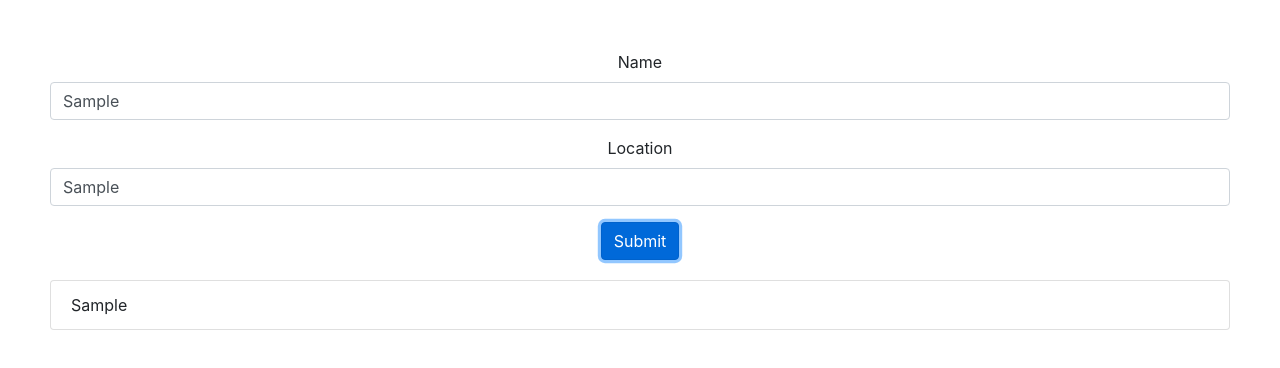
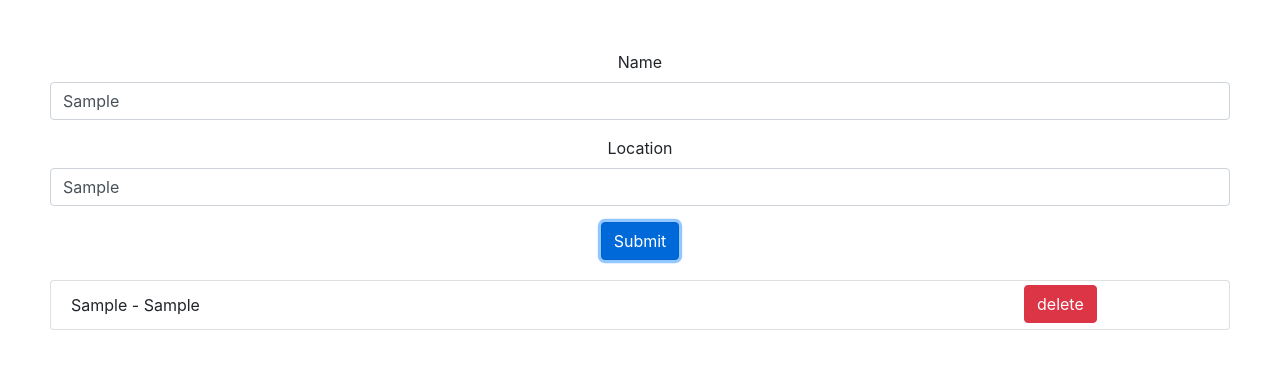
Before and after one commit to lfgalang/reduxfood, a React (Create React App) app: page / in a window 1280 px wide. Both pictures are taken after typing "Sample", "Sample" into the empty fields and a click on the button "Submit". Shown: the top 368 px of the page. Built offline with nearby package versions, Linux system fonts and the light colour scheme.

Commit message:
added the functionality of removing the components of the list by pressing the button

```diff
--- a/src/components/list/List.jsx
+++ b/src/components/list/List.jsx
@@ -4,15 +4,29 @@ import "./list.css"
 
 function List(props) {
 
-    const { restaurantList } = props;
+    const { restaurantList, remove } = props;
 
     return (
         <div>
             <ul className="list-group">
                 {restaurantList.map((d,i) => (
-                    <li className="list-group-item" key={i} >
-                        {d.name}
-                    </li>
+                    <div key={i} >
+                        <span className="letras">
+                            <li className="list-group-item">
+                                {d.name} - {d.location}
+                            </li>
+                        </span>
+                        <span className="boton">
+                            <button
+                                className=" btn btn-danger"
+                                onClick={()=> {
+                                    remove(i)
+                                }}
+                            >
+                                delete
+                            </button>
+                        </span>
+                    </div>
                 ))}
             </ul>
         </div>
@@ -31,10 +45,10 @@ const mapStateToProps = (state) => {
 // Los datos van a ser enviados al reducer
 const mapDispatchToProps = (dispatch) => {
     return{
-        add: (res) => {
+        remove: (index) => {
             // console.log(res)
             //Payload son datos que se necesitan pasar al reducer
-            dispatch({ type: "ADD", payload: res })
+            dispatch({ type: "REMOVE", payload: index })
         }
     }
 };
--- a/src/components/list/list.css
+++ b/src/components/list/list.css
@@ -6,5 +6,18 @@
     margin-top: 10px;
     border: solid 1px 1px 1px;
     border-radius: 5px;
-    text-align: justify;
 }
+.letras{
+    width: 80vw;
+    text-align: left;
+    align-content: flex-start;
+    flex: 5;
+}
+
+.boton{
+    position: absolute;
+    margin-top: -45px;
+    flex: 2;
+    margin-left: 30vw;
+    /* align-items: flex-end; */
+}
--- a/src/redux/RestaurantReducer.jsx
+++ b/src/redux/RestaurantReducer.jsx
@@ -7,13 +7,19 @@ const restaurantState = [];
 const RestaurantReducer = (state = restaurantState , action) => {
     console.log(action)
     // Para que agregue el estado a redux
-    if (action.type === "ADD"){
-        //El push es para que lleve los datos a redux
-        state.push(action.payload);
-        //Los tres puntos es para que arme el objeto y lo añada adicionalmente en el state raw
-        return [...state];
+    switch (action.type) {
+        case "ADD":
+            //El push es para que lleve los datos a redux
+            state.push(action.payload);
+            //Los tres puntos es para que arme el objeto y lo añada adicionalmente en el state raw
+            return [...state];
+
+        case "REMOVE":
+            state.splice(action.payload,1)
+            return [...state];
+        default:
+            return state;
     }
-    return state;
 };
 
 export default RestaurantReducer
```
